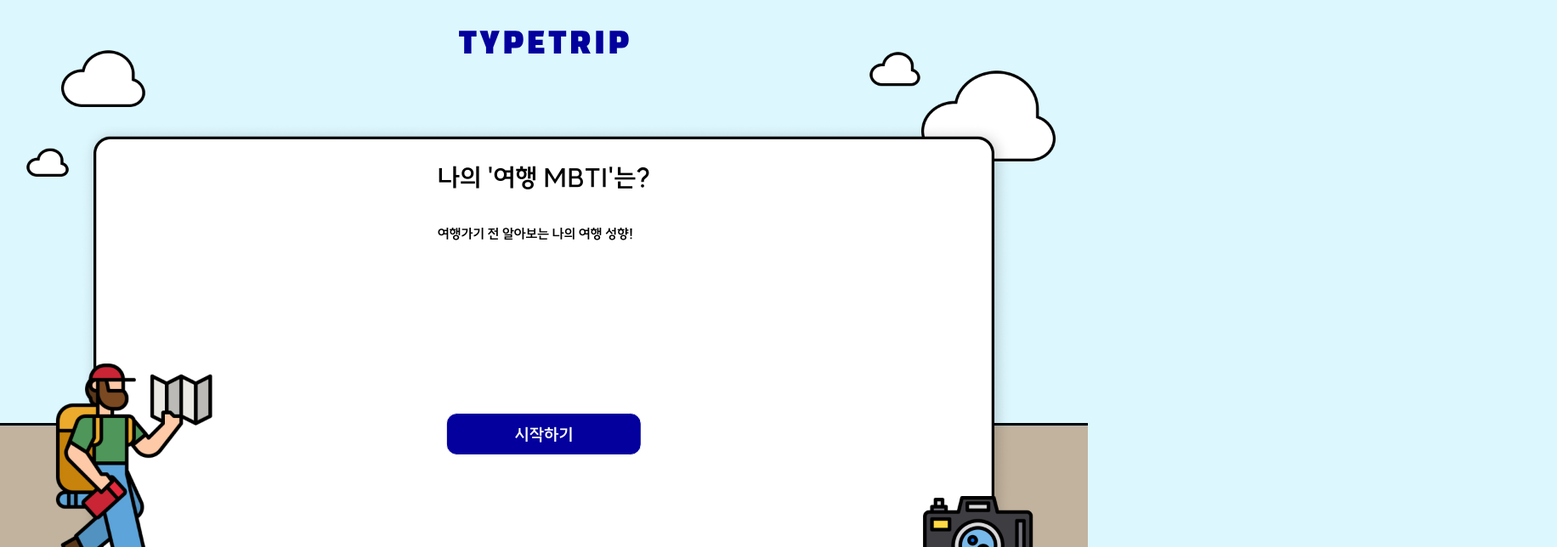
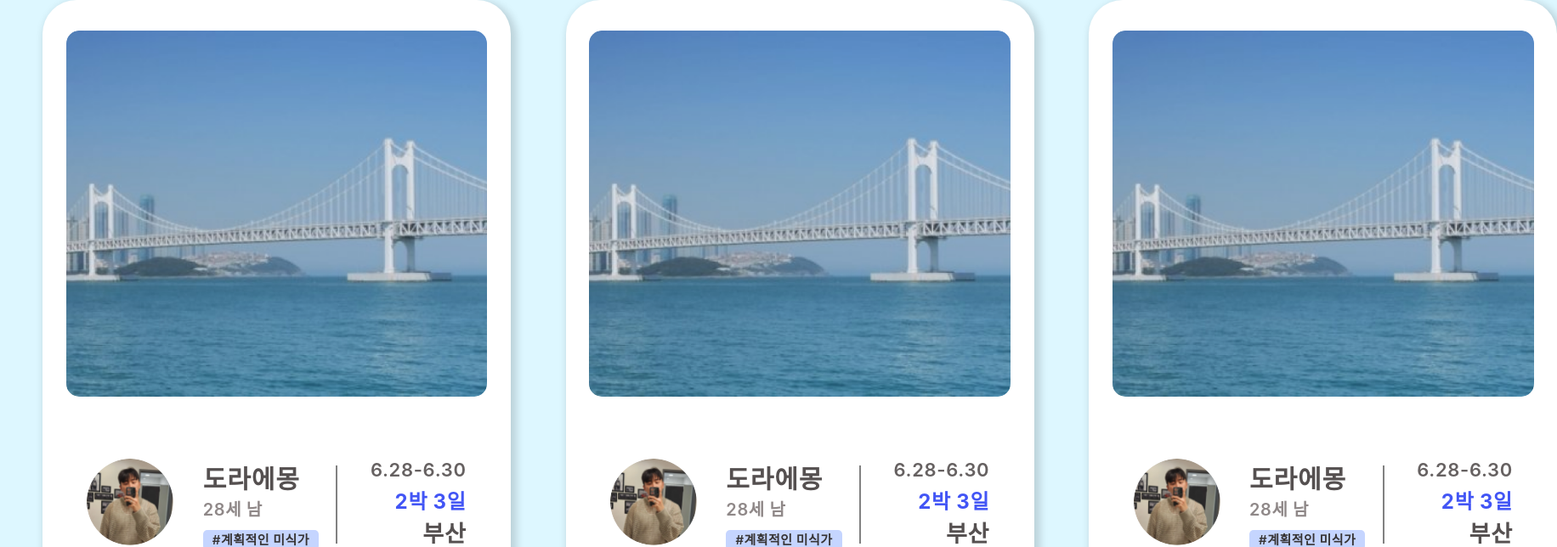
Before and after one commit to minz-cha/TypeTrip, a React (Create React App) app: page /main in a window 1280 px wide. Shown: the top 644 px of the page at 85% size, 1832 px wide, since content can reach past the window. Built offline with nearby package versions, Linux system fonts and the light colour scheme.

Commit message:
miniBoard css 추가

```diff
--- a/src/App.js
+++ b/src/App.js
@@ -9,7 +9,8 @@ import Profile from './Profile';
 import StartPage from "./pages/MbtiStartPage"
 import QuestionPage from "./pages/MbtiQuestionPage";
 import ResultPage from './pages/MbtiResultPage';
-import { BrowserRouter as Router, Route, Routes, Switch } from "react-router-dom";
+import MainPage from './pages/MainPage';
+import { BrowserRouter as Router, Route, Routes } from "react-router-dom";
 
 function App() {
   return (
@@ -29,7 +30,7 @@ function App() {
         <Route path="/test" element={<StartPage />} />
         <Route path="/question" element={<QuestionPage />} />
         <Route path="/result/:result" element={<ResultPage />} />
-        <Route path="/main" element={<StartPage />} />
+        <Route path="/main" element={<MainPage />} />
       </Routes>
     </Router>
   )
--- /dev/null
+++ b/src/components/boardContainer.jsx
@@ -0,0 +1,20 @@
+import React from "react";
+import MiniBoard from "./miniBoard";
+
+function BoardContainer(props) {
+  return (
+    <div className="board-list-container">
+      <div className="mini-board-wrapper">
+        <MiniBoard />
+      </div>
+      <div className="mini-board-wrapper">
+        <MiniBoard />
+      </div>
+      <div className="mini-board-wrapper">
+        <MiniBoard />
+      </div>
+    </div>
+  );
+}
+
+export default BoardContainer;
--- /dev/null
+++ b/src/components/miniBoard.jsx
@@ -0,0 +1,83 @@
+import React, { useState, useEffect } from "react";
+import axios from "axios";
+import sampleBoard from "../assets/sample-mini-board.png";
+import sampleProfile from "../assets/sample-profile.png";
+import "../styles/main.css";
+
+function MiniBoard(props) {
+  // const [miniDataList, setMiniDataList] = useState([]);
+  // const [error, setError] = useState(null);
+
+  // useEffect(() => {
+  //   //서버에서 데이터 받아오는 API
+  //   axios
+  //     .get("/api/mini-board")
+  //     .then((response) => {
+  //       setMiniDataList(response.data.result);
+  //     })
+  //     .catch((error) => {
+  //       setError("데이터를 가져오는 데 실패하였습니다.");
+  //     });
+  // }, []);
+
+  // if (error) {
+  //   return <div>{error}</div>;
+  // }
+
+  // if (miniDataList.length === 0) {
+  //   return <div>Loading..</div>;
+  // }
+
+  // return (
+  //   <div className="mini-board">
+  //     {miniDataList.map((board, index) => (
+  //       <div key={index}>
+  //     <p>Nickname: {board.nickname}</p>
+  //         <p>Gender: {board.gender}</p>
+  //         <p>Location: {board.location}</p>
+  //         <p>Age: {board.age}</p>
+  //     </div>
+  //     ))}
+  //   </div>
+  // );
+
+  var test = "";
+
+  return (
+    <div className="mini-board-container">
+      <div className="board-image">
+        <img src={sampleBoard}></img>
+      </div>
+      <div className="info-container">
+        <div className="line-divide"></div>
+        <div className="profile-info">
+          <div className="profile-image">
+            <img src={sampleProfile}></img>
+          </div>
+          <div className="profile-nickname">
+            <p>도라에몽</p>
+          </div>
+          <div className="profile-age-gender">
+            <p>28세 남</p>
+          </div>
+          <div className="tag-container">
+            <div className="tag-text">#계획적인 미식가</div>
+          </div>
+        </div>
+        <div className="trip-info">
+          <div className="date-text">
+            <p>6.28-6.30</p>
+          </div>
+          <div className="duration-text">
+            <p>2박 3일</p>
+          </div>
+          <div className="location-text">
+            <p>부산</p>
+          </div>
+        </div>
+      </div>
+    </div>
+  );
+}
+
+export default MiniBoard;
--- /dev/null
+++ b/src/pages/MainPage.jsx
@@ -0,0 +1,9 @@
+import React from "react";
+import BoardContainer from "../components/boardContainer";
+import "../styles/main.css";
+
+const MainPage = () => {
+  return <BoardContainer />;
+};
+
+export default MainPage;
--- /dev/null
+++ b/src/styles/main.css
@@ -0,0 +1,169 @@
+.board-list-container {
+  width: 1759px;
+  height: 719px;
+  display: flex;
+  margin-right: 50px;
+  margin-left: 50px;
+}
+
+.mini-board-wrapper {
+  position: relative;
+  margin-right: 35%;
+}
+
+.mini-board-wrapper:last-child {
+  margin-right: 0;
+}
+
+.mini-board-container {
+  position: absolute;
+  width: 551px;
+  height: 719px;
+  background: #ffffff;
+  box-shadow: 4px 4px 10px 3px rgba(0, 0, 0, 0.15);
+  border-radius: 40px;
+}
+
+.board-image img {
+  position: absolute;
+  margin-top: 0;
+  margin-right: 5%;
+  margin-left: 5%;
+  top: 5%;
+  width: 90%;
+  height: 60%;
+  border-radius: 15px;
+}
+
+.info-container {
+  top: 70%;
+  position: absolute;
+  width: 90%;
+  height: 25%;
+  margin-right: 5%;
+  margin-left: 5%;
+  background: #ffffff;
+  border-radius: 15px;
+}
+
+.profile-info {
+  position: absolute;
+  width: 55%;
+  margin: 5%;
+  height: 120px;
+}
+
+.profile-image img {
+  position: absolute;
+  float: left;
+  top: 10%;
+  height: 85%;
+  border-radius: 150px;
+}
+
+.profile-nickname p {
+  position: absolute;
+  margin: 0%;
+  top: 10%;
+  left: 50%;
+  width: 50%;
+  font-weight: 600;
+  font-size: 30px;
+  letter-spacing: 0.03em;
+  color: #555050;
+}
+
+.profile-age-gender p {
+  position: absolute;
+  margin: 0%;
+  width: 50%;
+  top: 50%;
+  left: 50%;
+  font-weight: 600;
+  font-size: 20px;
+  line-height: 24px;
+  letter-spacing: 0.03em;
+  color: #8f8888;
+}
+
+.tag-container {
+  position: absolute;
+  width: 50%;
+  height: 20%;
+  top: 80%;
+  left: 50%;
+  background: #c5d5ff;
+  border-radius: 5px;
+}
+
+.tag-text {
+  position: absolute;
+  width: 100%;
+  height: 100%;
+  align-items: center;
+  display: flex;
+  justify-content: center;
+  font-weight: 600;
+  font-size: 15px;
+  line-height: 18px;
+  letter-spacing: 0.03em;
+  color: #373434;
+}
+
+.line-divide {
+  position: absolute;
+  left: 55%;
+  top: 50%;
+  width: 90px;
+  height: 0px;
+  border: 1px solid #818181;
+  transform: rotate(-90deg);
+}
+
+.trip-info {
+  position: absolute;
+  left: 65%;
+  width: 25%;
+  margin: 5%;
+  height: 120px;
+}
+
+.date-text p {
+  position: absolute;
+  margin: 0%;
+  top: 10%;
+  width: 100%;
+  font-weight: 600;
+  font-size: 22px;
+  line-height: 27px;
+  text-align: right;
+  letter-spacing: 0.03em;
+  color: rgba(85, 80, 80, 0.9);
+}
+
+.duration-text p {
+  position: absolute;
+  margin: 0%;
+  width: 100%;
+  top: 40%;
+  font-weight: 700;
+  font-size: 24px;
+  line-height: 29px;
+  text-align: right;
+  letter-spacing: 0.03em;
+  color: rgba(46, 66, 244, 0.9);
+}
+
+.location-text p {
+  position: absolute;
+  margin: 0%;
+  width: 100%;
+  top: 70%;
+  height: 23.9px;
+  font-weight: 700;
+  font-size: 27px;
+  line-height: 33px;
+  text-align: right;
+  letter-spacing: 0.03em;
+  color: #555050;
+}
```
Also changed, not shown: src/assets/sample-mini-board.png (added), src/assets/sample-profile.png (added).
